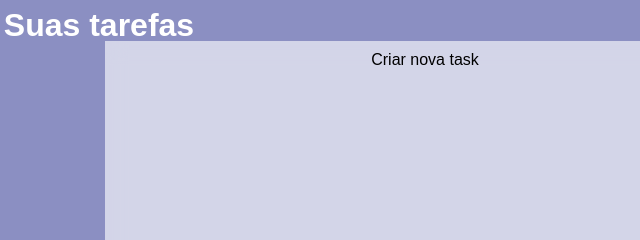
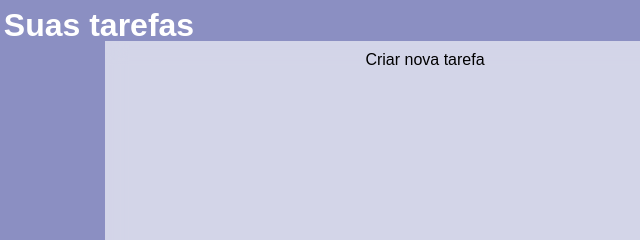
Before and after one commit to K4w4n/to-do-list, a plain HTML site: page index.html in a window 1280 px wide. Both pictures are taken after a click on the element 1258 px from the left and 25 px from the top of the page. Shown: the top 240 px of the page, 535-1175 px from the left. Drawn offline with Linux system fonts and the light colour scheme.

Commit message:
Alterando item criar task do menu

```diff
--- a/index.html
+++ b/index.html
@@ -21,7 +21,7 @@
             <div class="linha"></div>
             <div class="linha"></div>
             <ul class="menu-list">
-                <li class="new-task">Criar nova task</li>
+                <li class="new-task">Criar nova tarefa</li>
             </ul>
         </div>
     </div>
```
